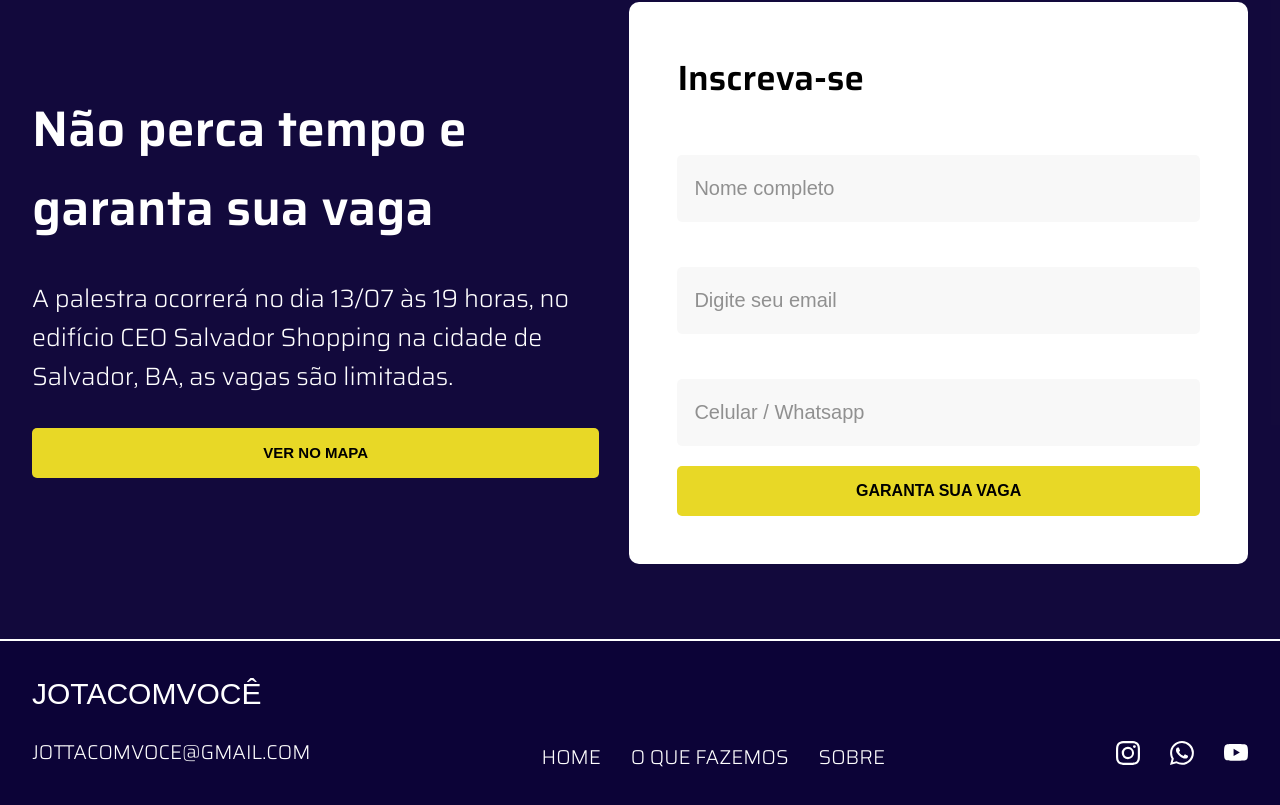
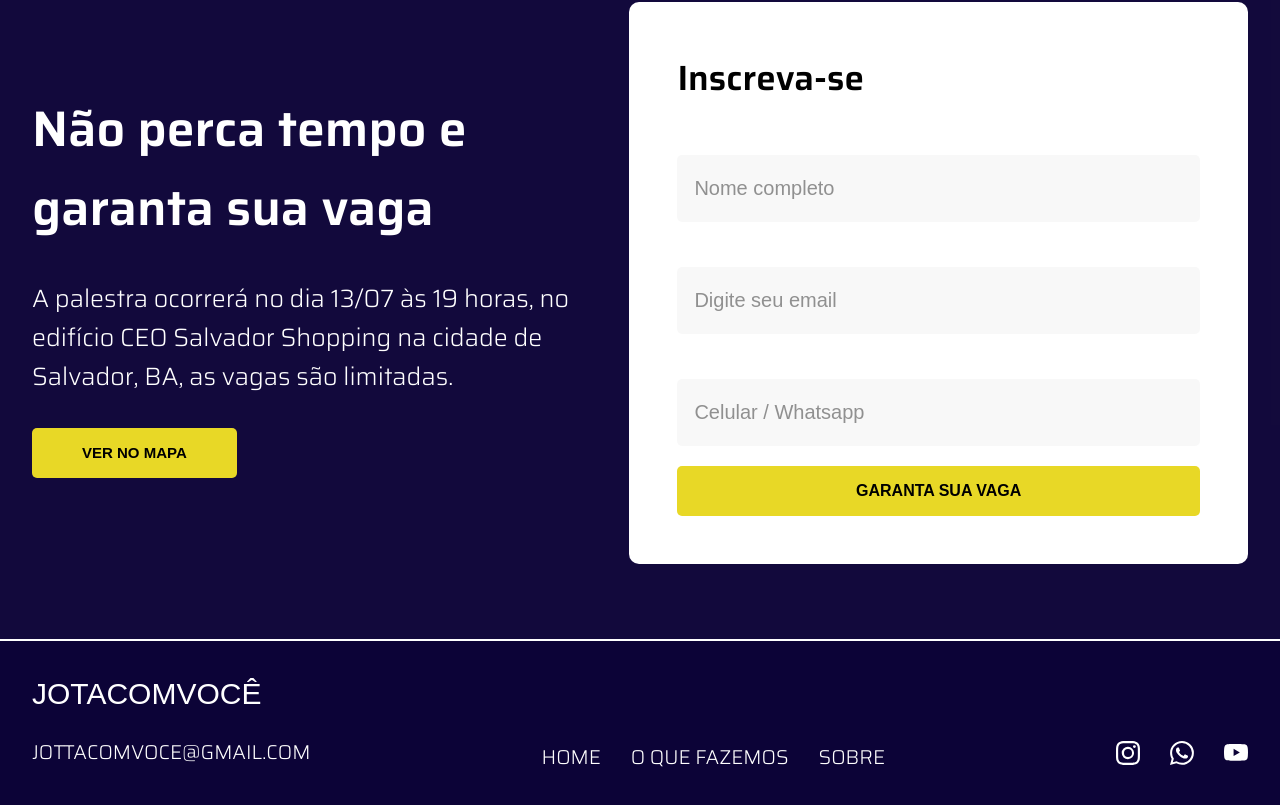
Before and after one commit to oriiquesillva/project_landingpage, a Next.js app: page / in a window 1280 px wide. Shown: the part 3132-3937 px from the top of the page. Built offline with nearby package versions, Linux system fonts and the light colour scheme; a web font is replaced by a local one.

Commit message:
fix: final version

```diff
--- a/src/components/contact/contact.jsx
+++ b/src/components/contact/contact.jsx
@@ -1,16 +1,16 @@
 "use client";
-import Styles from "./contact.module.scss";
 import axios from "axios";
+import { useFormik } from "formik";
+import Link from "next/link";
+import { useRouter } from "next/navigation";
 import { useState } from "react";
-import { useFormik } from "formik";
 import * as Yup from "yup";
 import Button from "../button/button";
+import { FailModal } from "../fail_modal/fail_modal";
 import Input from "../input/input";
 import { Loading } from "../loading/loading";
 import { SuccessModal } from "../sucess_modal/sucess_modal";
-import { FailModal } from "../fail_modal/fail_modal";
-import { useRouter } from "next/navigation";
-import { BiSolidMapPin as Map } from "react-icons/bi";
+import Styles from "./contact.module.scss";
 
 export default function Contact() {
   const [loading, setLoading] = useState(false);
@@ -73,9 +73,6 @@ export default function Contact() {
     setFailModal(false);
   };
 
-  const handleShowMap = () => {
-    router.push("https://www.google.com/maps/place/CEO+Salvador+Shopping/@-12.9793474,-38.4520312,17z/data=!3m1!4b1!4m6!3m5!1s0x7161b1ea71bde67:0x36393ee2caf69bb0!8m2!3d-12.9793474!4d-38.4520312!16s%2Fg%2F11b6z13c6h?entry=ttu")
-  }
 
   return (
     <>
@@ -89,7 +86,10 @@ export default function Contact() {
             A palestra ocorrerá no dia 13/07 às 19 horas, no edifício CEO
             Salvador Shopping na cidade de Salvador, BA, as vagas são limitadas.
           </p>
-          <Button title={"Ver no mapa"} onClick={handleShowMap} />
+          <Link href="https://www.google.com/maps/place/CEO+Salvador+Shopping/@-12.9793474,-38.4520312,17z/data=!3m1!4b1!4m6!3m5!1s0x7161b1ea71bde67:0x36393ee2caf69bb0!8m2!3d-12.9793474!4d-38.4520312!16s%2Fg%2F11b6z13c6h?entry=ttu" target="_blank">
+          <Button title={"Ver no mapa"}/>
+          </Link>
+
         </div>
         <div className={Styles.form_container}>
           <h1>Inscreva-se</h1>
--- a/src/components/footer/footer.jsx
+++ b/src/components/footer/footer.jsx
@@ -20,13 +20,13 @@ export default function Footer() {
         <span onClick={() => scrollTo("about")}>Sobre</span>
       </div>
       <div className={`${Styles.footer_column} ${Styles.dflex}`}>
-        <Link href="https://instagram.com/jotacomvoce?igshid=MmIzYWVlNDQ5Yg==">
+        <Link href="https://instagram.com/jotacomvoce?igshid=MmIzYWVlNDQ5Yg==" target="_blank">
           <Instagram />
         </Link>
-        <Link href="https://wa.me/message/4C7NU6WCGZRRO1">
+        <Link href="https://wa.me/message/4C7NU6WCGZRRO1" target="_blank">
           <Whatsapp />
         </Link>
-        <Link href="https://www.youtube.com/@jotacomvoce">
+        <Link href="https://www.youtube.com/@jotacomvoce" target="_blank">
           <Youtube />
         </Link>
       </div>
```
